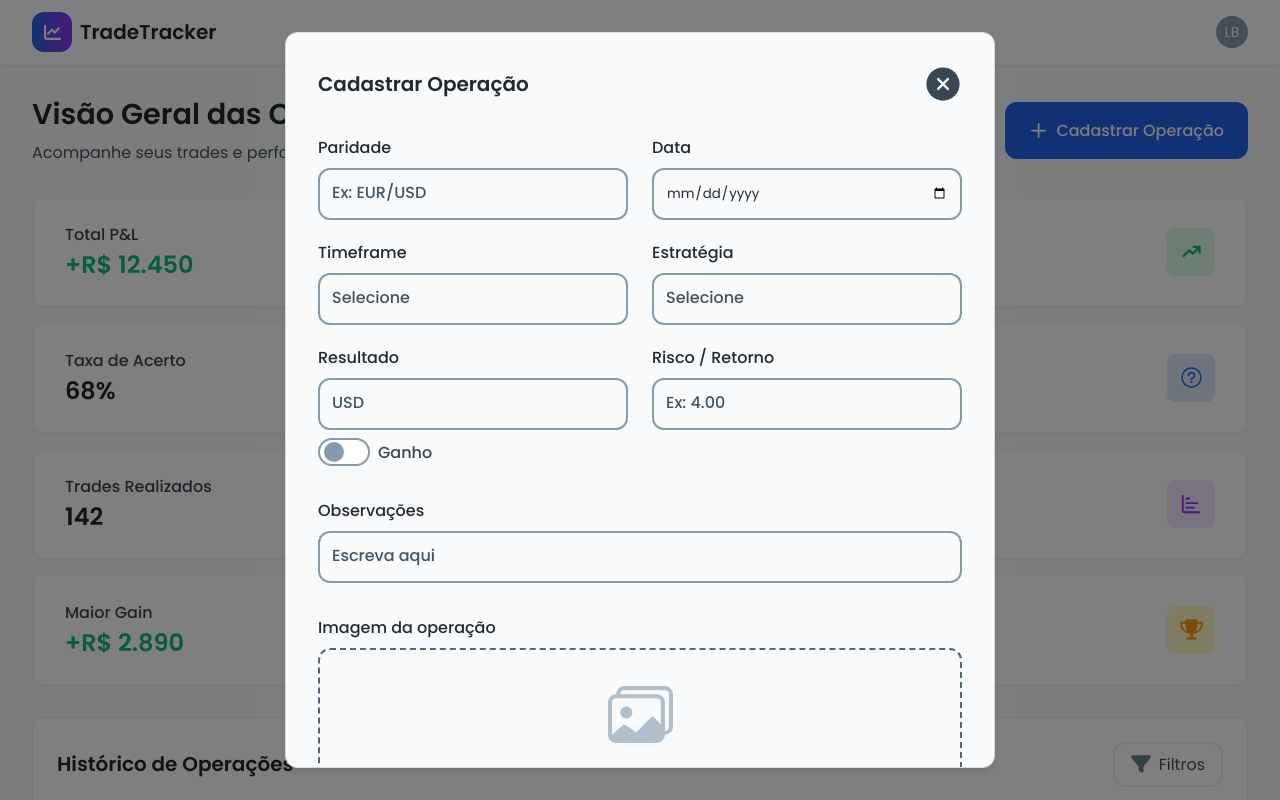
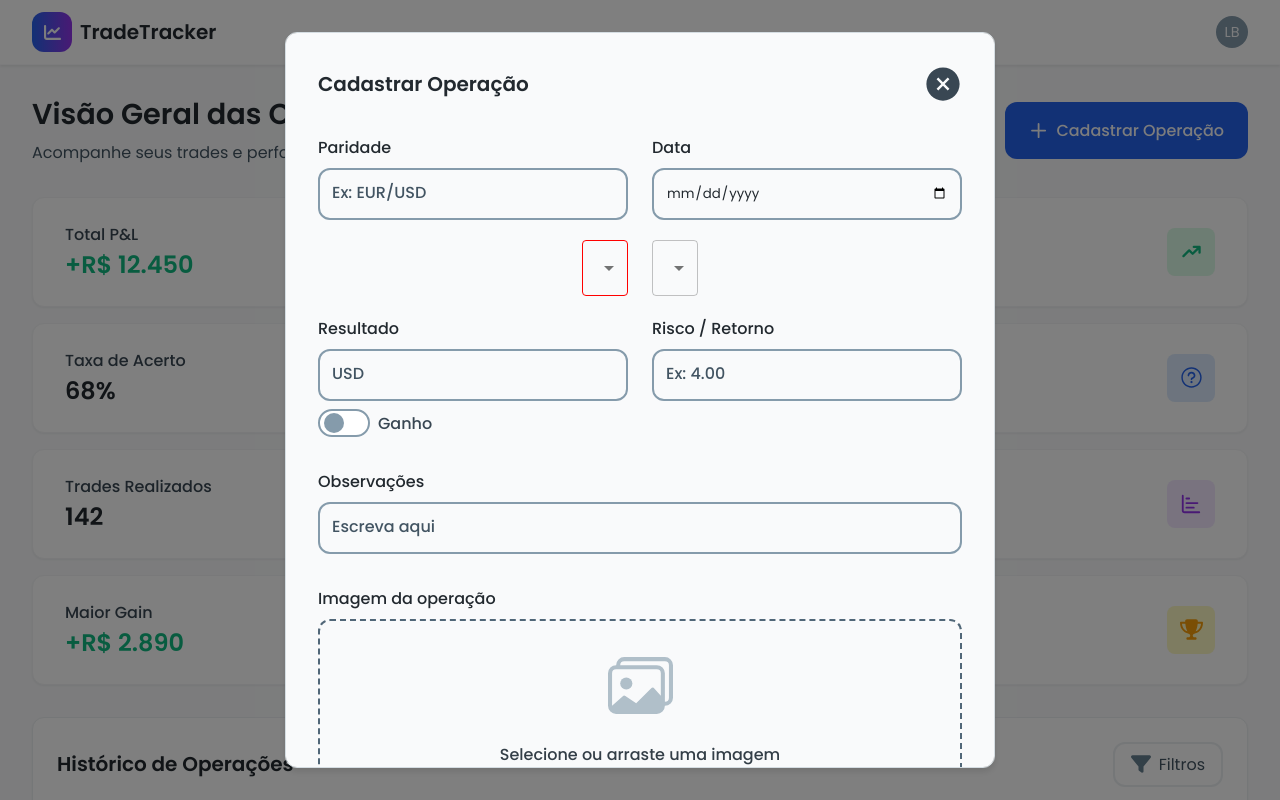
Before and after one commit to Beatriz-Heydman/trade-vision, a React (Vite) app: page / in a window 1280 px wide. Both pictures are taken after a click on the button "Cadastrar Operação". Shown: the top 800 px of the page. Built offline with nearby package versions, Linux system fonts and the light colour scheme.

Commit message:
feat: add Select components for Timeframe and Strategy selection

```diff
--- a/src/pages/home/index.tsx
+++ b/src/pages/home/index.tsx
@@ -7,6 +7,7 @@ import { RxQuestionMarkCircled } from "react-icons/rx";
 import { LuChartBar } from "react-icons/lu";
 import { FaTrophy } from "react-icons/fa6";
 import { AiFillCloseCircle } from "react-icons/ai";
+import { Select, MenuItem } from "@mui/material";
 
 //Components
 import { Button } from "../../components/button";
@@ -93,8 +94,34 @@ export function HomePage() {
               </Flex>
 
               <Flex gap="1.5rem" alignItems="center" style={{ width: "100%" }}>
-                <Input label="Timeframe" placeholder="Selecione" />
-                <Input label="Estratégia" placeholder="Selecione" />
+                <Select
+                  sx={{
+                    ".MuiOutlinedInput-notchedOutline": {
+                      borderColor: "red",
+                    },
+                    "&.Mui-focused .MuiOutlinedInput-notchedOutline": {
+                      borderColor: "yellow",
+                    },
+                  }}
+                  id="demo-controlled-open-select"
+                  label="Timeframe"
+                >
+                  <MenuItem value="">
+                    <em>None</em>
+                  </MenuItem>
+                  <MenuItem value={10}>Ten</MenuItem>
+                  <MenuItem value={20}>Twenty</MenuItem>
+                  <MenuItem value={30}>Thirty</MenuItem>
+                </Select>
+
+                <Select id="demo-controlled-open-select" label="Timeframe">
+                  <MenuItem value="">
+                    <em>None</em>
+                  </MenuItem>
+                  <MenuItem value={10}>Ten</MenuItem>
+                  <MenuItem value={20}>Twenty</MenuItem>
+                  <MenuItem value={30}>Thirty</MenuItem>
+                </Select>
               </Flex>
 
               <Flex
```
